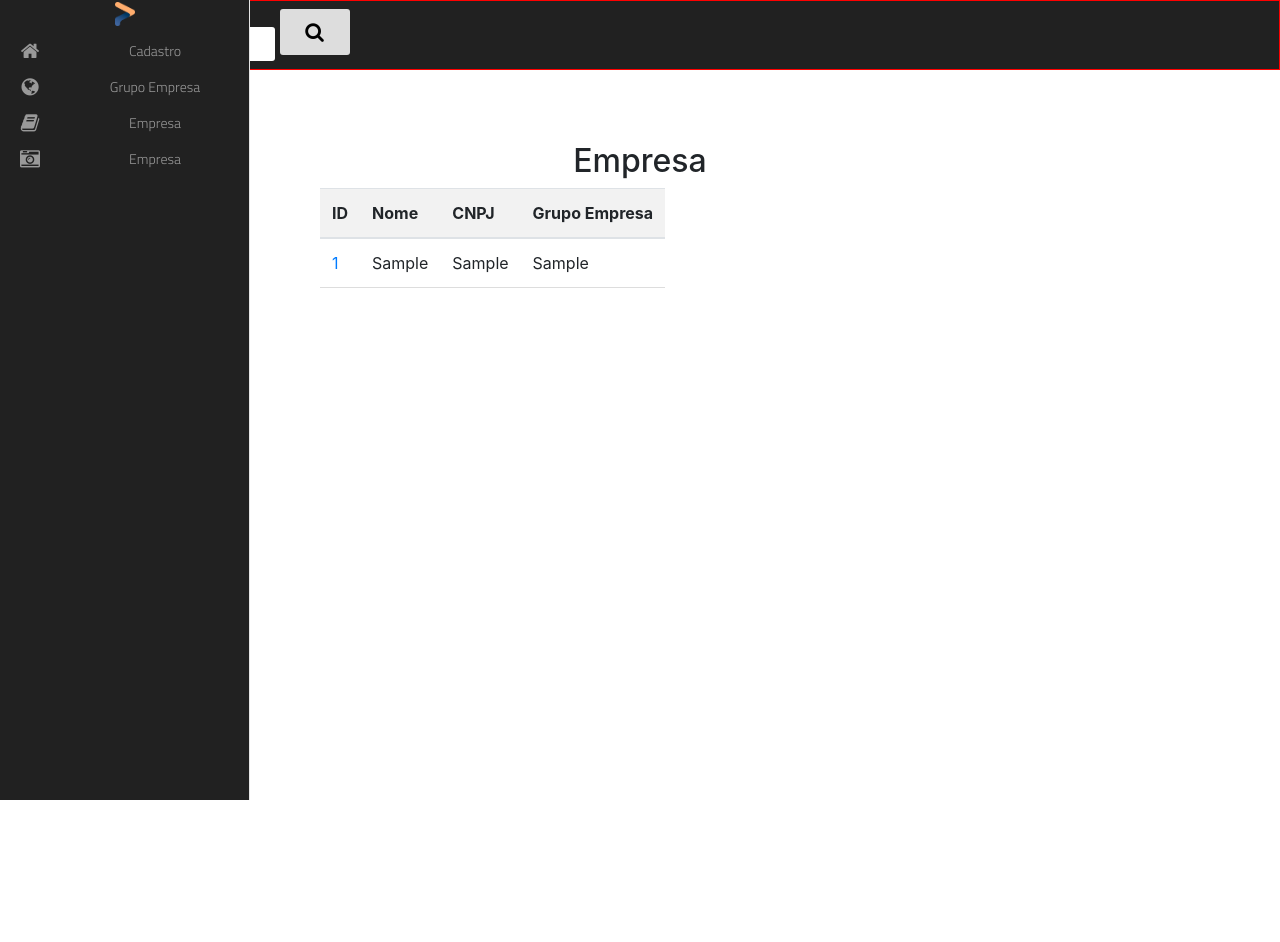
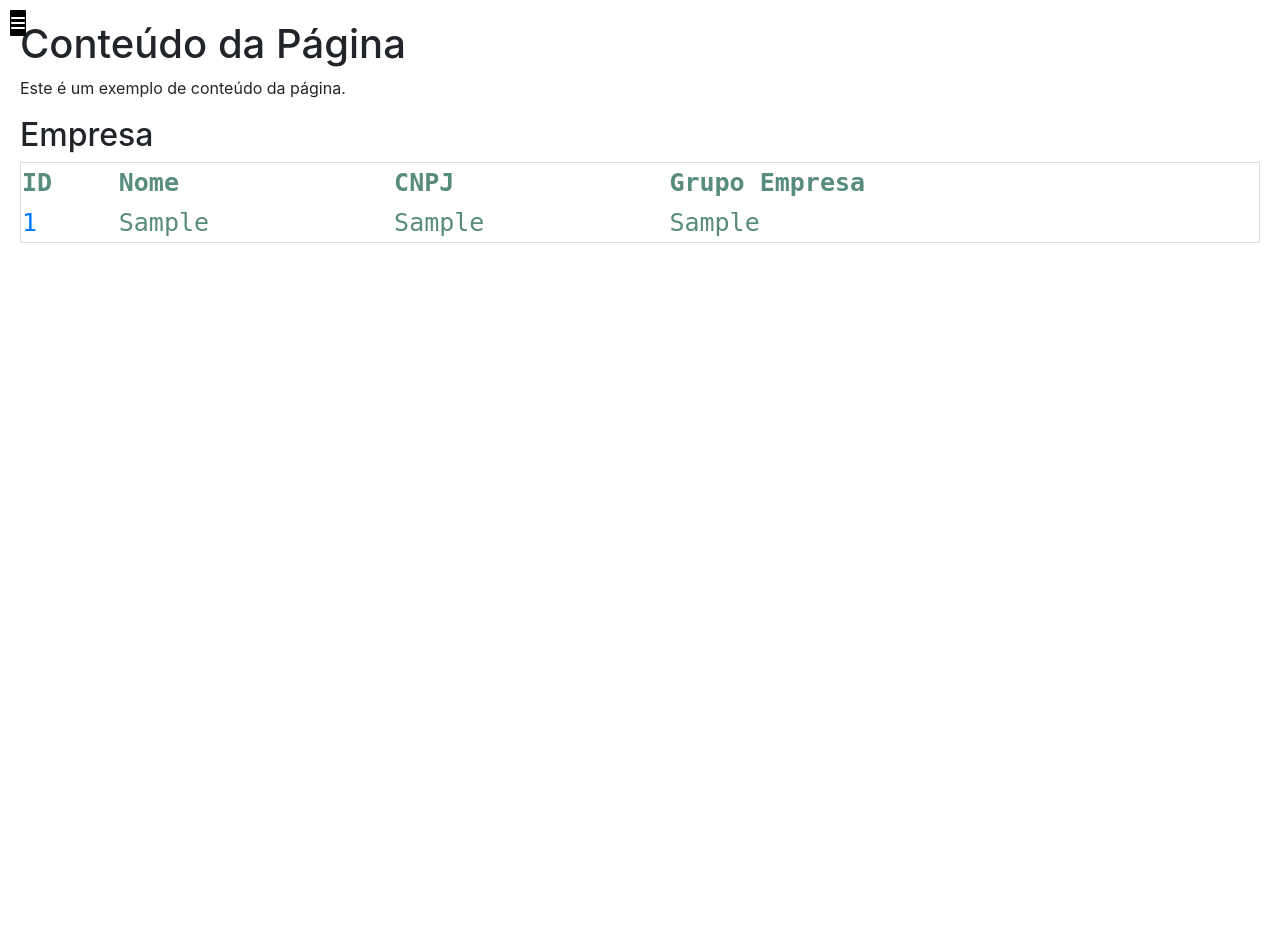
Before and after one commit to BiMacedo/reinf-, a Django app: page /index/ in a window 1280 px wide. After the commit the page ends 243 px from the top, so only its background shows below. Run offline with Django 4.2, Linux system fonts and the light colour scheme; a user stored in the database is signed in; tables that the repository leaves empty hold one stand-in row (values such as "Sample post"); some libraries are stand-ins or nearby versions; some web fonts are replaced.

Commit message:
Mudanças no template

```diff
--- a/reinf/mysite/Site/Templates/index.html
+++ b/reinf/mysite/Site/Templates/index.html
@@ -10,185 +10,32 @@
     <link rel="stylesheet" href="{%static 'css/index.css' %}">
     <link rel="icon" href="{%static 'img/logo.png'%}" type="image/x-icon">
     <link rel="stylesheet" href="https://stackpath.bootstrapcdn.com/bootstrap/4.5.2/css/bootstrap.min.css">
-   <script>
-    function abrirNovaJanela() {
-      var novaJanela = window.open("caixas/teste.html", "_blank", "width=800,height=600");
-      // novaJanela.document.write("<html><head><title>Minha Nova Janela</title></head><body><h1>Conteúdo Personalizado</h1><p>Esta é a minha nova janela.</p></body></html>");
-    }
-  </script>
 
   </head>
 
   <body>
     {% if user.is_authenticated and not request.user == None%}
 
-    <nav class="navbar">
-    <div class="navbar-search">
-      <form action="/search" method="GET">
-        <input type="text" name="q" placeholder="Digite sua pesquisa">
-        <button type="submit">
-          <i class="fa fa-search"></i>
-        </button>
-      </form>
+    <button id="menu-toggle" ><i class="fa-solid fa-bars" style="color: #ffffff;"></i></button>
+  <div class="sidebar">
+    <header>Menu</header>
+    <div class="container">
+      <ul>
+
+        <li class="dropdown">
+          <a href="#">Cadastro</a>
+          <!-- Dropdown para Página 4 -->
+          <ul class="sub-menu">
+            <li><a href="#">Grupo Empresa</a></li>
+            <li><a href="#">Empresa</a></li>
+          </ul>
     </div>
-    <ul class="navbar-menu">
-      <li><a href="#"></a></li>
-      <li><a href="#"></a></li>
-      <li><a href="#"></a></li>
-    </ul>
-  </nav>
-  <br>
-  <br>
-  <br>
-
-    {% for empresa in empresas %}
-    {% if forloop.counter == 2 %}
-      <div class="container">
-        <div class="apresentação">
-          <h2>Olá {{request.user}}</h2>
-          <p><strong>Empresa:</strong>{{empresa.razao}}</p>
-          <!-- <p><strong>Email:</strong> <a href="#">{{request.user.email}}</a></p> -->
-        </div>
-      </div>
-      {% endif %}
-      {%endfor%}
-
-    <div class="menu-container">
-    <div class="area"></div>
-    <nav class="main-menu">
-      <img src="{% static 'img/logo.png' %}" alt="Logo Process" width="20px">
-      <ul>
-        <li>
-          <a href="#">
-            <i class="fa fa-home fa-2x"></i>
-            <span class="nav-text">
-              Cadastro
-            </span>
-          </a>
-          <ul class="submenu">
-            <li><a href="#">Subitem 1</a></li>
-            <li><a href="#">Subitem 2</a></li>
-            <li><a href="#">Subitem 3</a></li>
-          </ul>
-        </li>
-
-        <li class="has-subnav">
-          <a href="#">
-            <i class="fa fa-globe fa-2x"></i>
-            <span class="nav-text">
-              Grupo Empresa
-            </span>
-          </a>
-          <ul class="submenu">
-            <li><a href="#">Subitem 1</a></li>
-            <li><a href="#">Subitem 2</a></li>
-            <li><a href="#">Subitem 3</a></li>
-          </ul>
-        </li>
-
-        <li class="has-subnav">
-          <a href="{% url 'Site:documento' %}">
-            <!-- <i class="fa fa-comments fa-2x"></i> -->
-            <i class="fa fa-book fa-2x"></i>
-            <span class="nav-text">
-              Empresa
-            </span>
-          </a>
-
-        </li>
-        <li class="has-subnav">
-          <a href="{% url 'Site:profile' %}">
-            <i class="fa fa-camera-retro fa-2x"></i>
-            <span class="nav-text">
-              Empresa
-            </span>
-          </a>
-
-        <!-- </li>
-        <li>
-          <a href="#">
-            <i class="fa fa-film fa-2x"></i>
-            <span class="nav-text">
-              Surveying Tutorials
-            </span>
-          </a>
-        </li>
-        <li>
-          <a href="#">
-            <i class="fa fa-book fa-2x"></i>
-            <span class="nav-text">
-              Surveying Jobs
-            </span>
-          </a>
-        </li>
-        <li>
-          <a href="#">
-            <i class="fa fa-cogs fa-2x"></i>
-            <span class="nav-text">
-              Tools & Resources
-            </span>
-          </a>
-        </li>
-        <li>
-          <a href="#">
-            <i class="fa fa-map-marker fa-2x"></i>
-            <span class="nav-text">
-              Member Map
-            </span>
-          </a>
-        </li>
-        <li>
-          <a href="#">
-            <i class="fa fa-info fa-2x"></i>
-            <span class="nav-text">
-              Documentation
-            </span>
-          </a>
-        </li>
-      </ul> -->
-
-      <ul class="logout">
-        <li>
-          <a href="#">
-            <i class="fa fa-power-off fa-2x"></i>
-            <span class="nav-text">
-              Logout
-            </span>
-          </a>
-        </li>
-      </ul>
-    </nav>
-    </div>
-          <!-- <div class="table-container">
-            <div class="table">
-              <h2>Empresa</h2>
-              <table>
-                <thead>
-                  <tr>
-                    <th>ID</th>
-                    <th>Nome</th>
-                    <th>CNPJ</th>
-                    <th>Grupo Empresa</th>
-                  </tr>
-                </thead>
-                <tbody>
-                  {% for empresa in empresas %}
-                  <tr>
-                    <td>{{ empresa.cod_empresa}}</td>
-                    <td>{{empresa.razao}}</td>
-                    <td>{{ empresa.cnpj }}</td>
-                    <td>{{empresa.grp_empresa}}</td>
-                  </tr>
-                  {% endfor %}
-                </tbody>
-              </table>
-            </div>
-          </div> -->
-
-          <div class="table-container">
-            <div class="table">
-              <h2>Empresa</h2>
-              <table>
+  </div>
+  <div class="content">
+    <h1>Conteúdo da Página</h1>
+    <p>Este é um exemplo de conteúdo da página.</p>
+    <table>
+          <h2>Empresa</h2>
                 <thead>
                   <tr>
                     <th>ID</th>
@@ -236,12 +83,6 @@
                             </div>
                           </form>
                         </div>
-                        <!-- <div class="modal-body">
-                          <p>ID: {{ empresa.cod_empresa }}</p>
-                          <p>Nome: {{ empresa.razao }}</p>
-                          <p>CNPJ: {{ empresa.cnpj }}</p>
-                          <p>Grupo Empresa: {{ empresa.grp_empresa }}</p>
-                        </div> -->
                         <div class="modal-footer">
                           <button type="button" class="btn btn-primary" data-dismiss="modal">Salvar</button>
                           <button type="button" class="btn btn-secondary" data-dismiss="modal">Fechar</button>
@@ -254,6 +95,7 @@
               </table>
             </div>
           </div>
+        </div>
         {% endif %}
 
 
@@ -261,6 +103,20 @@
         <script src="https://code.jquery.com/jquery-3.5.1.slim.min.js"></script>
         <script src="https://cdn.jsdelivr.net/npm/@popperjs/core@2.5.2/dist/umd/popper.min.js"></script>
         <script src="https://stackpath.bootstrapcdn.com/bootstrap/4.5.2/js/bootstrap.min.js"></script>
-    </body>
-<!--  -->
+        <script src="https://kit.fontawesome.com/111abf0fae.js" crossorigin="anonymous"></script>
+  <script>
+    // JavaScript para alternar a visibilidade da barra lateral
+    const menuToggle = document.getElementById('menu-toggle');
+    const sidebar = document.querySelector('.sidebar');
+    const content = document.querySelector('.content');
+    const table = document.querySelector('table');
+
+    menuToggle.addEventListener('click', () => {
+      sidebar.classList.toggle('active');
+      content.classList.toggle('active');
+      table.classList.toggle('active');
+    });
+  </script>
+      </body>
+      <!--  -->
 </html>
--- a/reinf/mysite/Site/static/css/index.css
+++ b/reinf/mysite/Site/static/css/index.css
@@ -1,284 +1,111 @@
-@import url(https://fonts.googleapis.com/css?family=Titillium+Web:300);
-@import url(//netdna.bootstrapcdn.com/font-awesome/4.0.3/css/font-awesome.css);
+/* @import url(https://fonts.googleapis.com/css?family=Titillium+Web:300);
+@import url(//netdna.bootstrapcdn.com/font-awesome/4.0.3/css/font-awesome.css); */
 
 /* Estilos gerais */
 html, body {
   margin: 0;
   padding: 0px;
-  font-family: Arial, sans-serif;
-  color: #345678;
 }
+button {
+  position: fixed;
+  top: 10px;
+  left: 10px;
+  z-index: 1;
+}
+
+/* @font-face {
+  font-family: 'Titillium Web';
+  font-style: normal;
+  font-weight: 300;
+  src: local('Titillium WebLight'), local('TitilliumWeb-Light'), url(http://themes.googleusercontent.com/static/fonts/titilliumweb/v2/anMUvcNT0H1YN4FII8wpr24bNCNEoFTpS2BTjF6FB5E.woff) format('woff');
+} */
 
 /* Estilos do menu */
 .container {
   display: flex;
 }
 
-.menu-container {
-  width: 250px;
-  float: left;
-  /* outros estilos */
+
+.sidebar {
+  position: fixed;
+  top: 0;
+  left: -200px; /* Começa escondida para a esquerda */
+  width: 200px;
+  height: 100%;
+  background-color: #f1f1f1;
+  transition: left 0.3s ease; /* Adiciona uma transição suave */
 }
 
-.fa-2x {
-  font-size: 2em;
+.sidebar.active {
+  left: 0; /* Mostra a barra lateral quando a classe 'active' é aplicada */
 }
 
-.fa {
-  position: relative;
-  display: table-cell;
-  width: 60px;
-  height: 36px;
+.sidebar header {
+  background-color: black;
+  color: #fff;
+  padding: 15px;
   text-align: center;
-  vertical-align: middle;
-  font-size: 20px;
 }
 
-.main-menu:hover,
-nav.main-menu.expanded {
-  width: 250px;
-  overflow: visible;
-}
-
-.main-menu {
-  text-align: center;
-  justify-content: center;
-  display: flexbox;
-  background: #212121;
-  border-right: 1px solid #e5e5e5;
-  position: fixed;
-  top: 0;
-  bottom: 0;
-  height: 100%;
-  left: 0;
-  width: 60px;
-  overflow: hidden;
-  transition: width 0.05s linear;
-  transform: translateZ(0) scale(1, 1);
-  z-index: 1000;
-}
-
-.main-menu>ul {
-  margin: 7px 0;
-}
-
-.main-menu li {
-  position: relative;
-  display: block;
-  width: 250px;
-}
-
-.main-menu li>a {
-  position: relative;
-  display: table;
-  border-collapse: collapse;
-  border-spacing: 0;
-  color: #999;
-  font-family: Arial, sans-serif;
-  font-size: 14px;
-  text-decoration: none;
-  transition: all 0.1s linear;
-}
-
-.main-menu .nav-icon {
-  position: relative;
-  display: table-cell;
-  width: 60px;
-  height: 36px;
-  text-align: center;
-  vertical-align: middle;
-  font-size: 18px;
-}
-
-.main-menu .nav-text {
-  position: relative;
-  display: table-cell;
-  vertical-align: middle;
-  width: 190px;
-  font-family: 'Titillium Web', sans-serif;
-}
-
-.main-menu>ul.logout {
-  position: absolute;
-  left: 0;
-  bottom: 0;
-}
-
-.no-touch .scrollable.hover {
-  overflow-y: hidden;
-}
-
-.no-touch .scrollable.hover:hover {
-  overflow-y: auto;
-  overflow: visible;
-}
-
-a:hover,
-a:focus {
-  text-decoration: none;
-}
-
-nav {
-  user-select: none;
-}
-
-nav ul,
-nav li {
-  outline: 0;
-  margin: 0;
-  padding: 0;
-}
-
-.main-menu li:hover>a,
-nav.main-menu li.active>a,
-.dropdown-menu>li>a:hover,
-.dropdown-menu>li>a:focus,
-.dropdown-menu>.active>a,
-.dropdown-menu>.active>a:hover,
-.dropdown-menu>.active>a:focus,
-.no-touch .dashboard-page nav.dashboard-menu ul li:hover a,
-.dashboard-page nav.dashboard-menu ul li.active a {
-  color: #fff;
-  background-color: #fbab6c;
-}
-
-/* Área */
-.area {
-  float: left;
-  background: #e2e2e2;
-  width: 100%;
-  height: 100%;
-}
-
-/* Fonte personalizada */
-@font-face {
-  font-family: 'Titillium Web';
-  font-style: normal;
-  font-weight: 300;
-  src: local('Titillium WebLight'), local('TitilliumWeb-Light'), url(http://themes.googleusercontent.com/static/fonts/titilliumweb/v2/anMUvcNT0H1YN4FII8wpr24bNCNEoFTpS2BTjF6FB5E.woff) format('woff');
-}
-
-.navbar {
-  background-color: #212121;
-  padding: 35px;
-  border: red solid 1px;
-
-}
-
-.navbar-search {
-  float: right;
-}
-
-.navbar-search input[type="text"] {
-  padding: 5px;
-  border: none;
-  border-radius: 3px;
-}
-
-.navbar-search button {
-  background-color: #ddd;
-  border: none;
-  padding: 5px;
-  border-radius: 3px;
-  cursor: pointer;
-  /* border: red solid 1px; */
-}
-
-.navbar-menu {
+.sidebar ul {
   list-style-type: none;
-  margin: 0;
-  padding: 0;
-  overflow: hidden;
-}
-
-.navbar-menu li {
-  float: left;
-}
-
-.navbar-menu li a {
-  display: block;
-  padding: 10px;
-  text-decoration: none;
-  color: #333;
-}
-/* Apresentação */
-.apresentação {
-  border: red 1px solid;
-  flex: 5;
-  margin-left: 61px;
-}
-
-/* Tabela */
-.table-container {
-  display: flex;
-  flex-direction: column;
-  align-items: center;
-  text-align: center;
-  width: 50%;
-  margin: 0 auto;
-  height: 100vh;
-}
-
-.table-header {
-  background-color: #333;
-  color: #fff;
-  padding: 10px;
-  margin-bottom: 10px;
-  font-weight: bold;
-}
-
-.table {
-  width: 100%;
-  border-collapse: collapse;
-}
-
-.table th,
-.table td {
-  padding: 8px;
-  text-align: left;
-  border-bottom: 1px solid #ddd;
-}
-
-.table th {
-  background-color: #f2f2f2;
-}
-
-.table tbody tr:nth-child(even) {
-  background-color: #f9f9f9;
-}
-
-/* Menu suspenso */
-nav ul {
-  list-style: none;
   padding: 0;
   margin: 0;
 }
 
-nav ul li {
-  display: inline-block;
-  position: relative;
+.sidebar li {
+  margin-top: 10px;
 }
 
-nav ul li a {
+.sidebar li a {
   display: block;
   padding: 10px;
   text-decoration: none;
   color: #000;
 }
-
-nav ul li ul {
-  display: none;
-  position: absolute;
-  top: 100%;
-  left: 0;
-  background-color: #fff;
+.sidebar li ul {
+  display: none; /* Oculta o dropdown por padrão */
+  background-color: #f1f1f1; /* Cor de fundo do dropdown */
   padding: 0;
+  margin-left: 10px; /* Espaçamento à esquerda para indentação do dropdown */
+}
+.sidebar li:hover ul {
+  display: block; /* Exibe o dropdown ao passar o mouse no item do menu */
 }
 
-nav ul li:hover ul {
-  display: block;
+
+.content {
+  /* margin-left: 200px; A margem à esquerda é igual à largura da barra lateral */
+  padding: 20px;
+  margin-left: 0;
+  transition: margin-left 0.3s ease;
+}
+.sidebar.active + .content {
+  margin-left: 200px; /* A margem à esquerda se ajusta à largura da barra lateral quando ela estiver aberta */
 }
 
-nav ul li ul li {
-  display: block;
+table {
+  border-collapse: collapse;
+  width: 100%;
+  color: #588c7e;
+  font-family: monospace;
+  font-size: 25px;
+  text-align: left;
+  border: 1px solid #ddd;
+
 }
+
+
+#menu-toggle {
+  background-color: black; /* Cor de fundo do botão */
+  color: white; /* Cor do texto do botão */
+  padding: 1px ; /* Espaçamento interno do botão */
+  border: none; /* Remove a borda do botão */
+  cursor: pointer; /* Adiciona o ícone de mão ao passar o mouse */
+  border-radius: 1px; /* Adiciona bordas arredondadas ao botão */
+
+}
+
+#menu-toggle:hover {
+  background-color: #45a049 ; /* Cor de fundo do botão quando passar o mouse */
+}
```
Also changed, not shown: reinf/mysite/Site/Templates/caixas/teste.html (deleted, +0 -13 lines).
